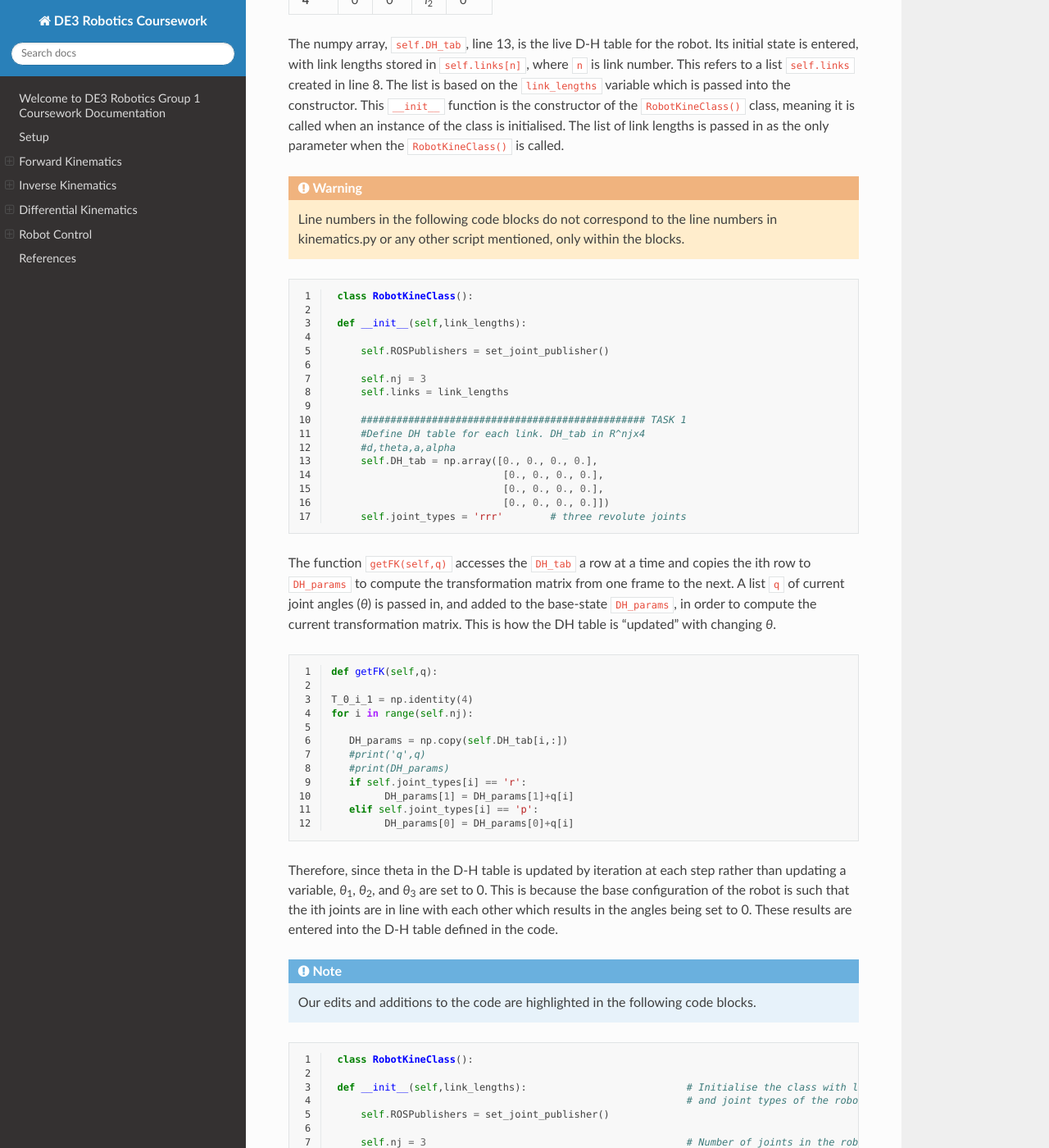
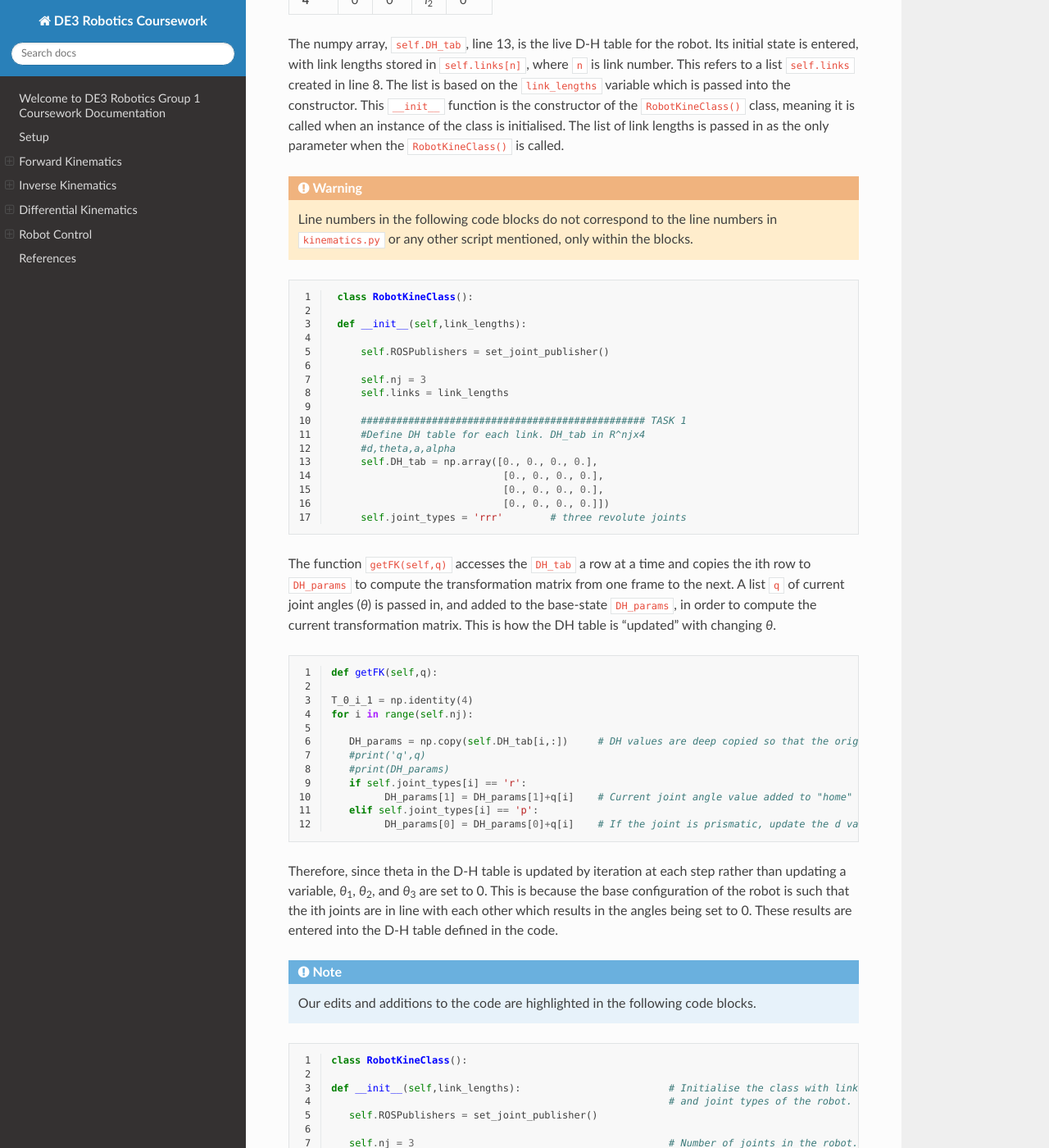
Before and after one commit to oliver-veal/robotics-coursework, a Sphinx documentation site: the page built from docs/source/index.rst, in a window 1280 px wide and 1400 px high, scrolled down 3299 px. Shown: the whole window at 82% size. Built offline with Sphinx 7.4.7 and the Read the Docs theme 2.0.0, drawn with Linux system fonts in a browser that asks for light colours; some of the changed text lies outside the part shown.

Commit message:
comment change

```diff
--- a/docs/source/index.rst
+++ b/docs/source/index.rst
@@ -124,7 +124,7 @@ The list of link lengths is passed in as the only parameter when the ``RobotKine
 
 .. warning::
 
-   Line numbers in the following code blocks do not correspond to the line numbers in kinematics.py or any other script mentioned, only within the blocks.
+   Line numbers in the following code blocks do not correspond to the line numbers in ``kinematics.py`` or any other script mentioned, only within the blocks.
 
 .. code-block:: python
    :linenos:
@@ -159,13 +159,13 @@ This is how the DH table is “updated” with changing |θ|.
    T_0_i_1 = np.identity(4)
    for i in range(self.nj):
 
-      DH_params = np.copy(self.DH_tab[i,:])
+      DH_params = np.copy(self.DH_tab[i,:])     # DH values are deep copied so that the original values stored in the self.DH_tab variable are never modified.
       #print('q',q)
       #print(DH_params)
       if self.joint_types[i] == 'r':
-            DH_params[1] = DH_params[1]+q[i]
+            DH_params[1] = DH_params[1]+q[i]    # Current joint angle value added to "home" angle to get the current theta value.
       elif self.joint_types[i] == 'p':
-            DH_params[0] = DH_params[0]+q[i]
+            DH_params[0] = DH_params[0]+q[i]    # If the joint is prismatic, update the d value instead (the joint slides instead of rotating).
 
 Therefore, since theta in the D-H table is updated by iteration at each step rather than updating a variable, |θ1|, |θ2|, and |θ3| are set to 0.
 This is because the base configuration of the robot is such that the ith joints are in line with each other which results in the angles being set to 0.
@@ -179,27 +179,27 @@ These results are entered into the D-H table defined in the code.
    :linenos:
    :emphasize-lines: 13-16
 
-    class RobotKineClass():
+   class RobotKineClass():
 
-    def __init__(self,link_lengths):                           # Initialise the class with link lenghs, DH parameters
-                                                               # and joint types of the robot.
-        self.ROSPublishers = set_joint_publisher()
+   def __init__(self,link_lengths):                         # Initialise the class with link lenghs, DH parameters
+                                                            # and joint types of the robot.
+      self.ROSPublishers = set_joint_publisher()
 
-        self.nj = 3                                            # Number of joints in the robot.
-        self.links = link_lengths                              # Array containing the length of each joint in the robot.
+      self.nj = 3                                           # Number of joints in the robot.
+      self.links = link_lengths                             # Array containing the length of each joint in the robot.
 
-        ################################################ TASK 1
-        #Define DH table for each link. DH_tab in R^njx4
-        #d,theta,a,alpha
-        self.DH_tab = np.array([[self.links[0], 0., 0., 0.],   # NumPy array representation of DH matrix.
-                                [0., 0., 0., pi/2.],           # The four columns represent the DH parameters d, theta, a and alpha.
-                                [0., 0., self.links[1], 0.],   # Each row contains the DH parameter values for each frame, with the values being
-                                [0., 0., self.links[2], 0.]])  # with respect to the previous frame (there are 3 joints and 1 end effector,
-                                                               # three revolute joints# each having a reference frame attached, so 4 rows total).
+      ################################################ TASK 1
+      #Define DH table for each link. DH_tab in R^njx4
+      #d,theta,a,alpha
+      self.DH_tab = np.array([[self.links[0], 0., 0., 0.],  # NumPy array representation of DH matrix.
+                              [0., 0., 0., pi/2.],          # The four columns represent the DH parameters d, theta, a and alpha.
+                              [0., 0., self.links[1], 0.],  # Each row contains the DH parameter values for each frame, with the values being
+                              [0., 0., self.links[2], 0.]]) # with respect to the previous frame (there are 3 joints and 1 end effector,
+                                                            # three revolute joints each having a reference frame attached, so 4 rows total).
 
-        self.joint_types = 'rrr'	                              # Defining the type of each joint as a string with the ith character
-                                                               # representing the type of the ith joint,
-                                                               # with r representing revolute and p prismatic; all are revolute in this case.
+      self.joint_types = 'rrr'                              # Defining the type of each joint as a string with the ith character
+                                                            # representing the type of the ith joint,
+                                                            # with r representing revolute and p prismatic; all are revolute in this case.
 
 ----------------------------
 Task B: Coding the D-H Table
@@ -357,7 +357,7 @@ To implement the above equations in the script, ``[T_0_i] = [T_0_i_1][T_i_1_1]``
             T_0_i_1 = T_0_i                           # The base-to-previous-frame matrix now refers to this frame's base transformation matrix, such that next iteration it does indeed refer to the "previous" frame.
         T_0_n_1 = T_0_i
         DH_params = np.copy(self.DH_tab[self.nj, :])  # The q array only has 3 joint angles, so the end effector frame is handled seperately at the end.
-        T_n_1_n = DH_matrix(DH_params)
+        T_n_1_n = DH_matrix(DH_params)                # If you tried to do all 4 matrix multiplications in one loop, the q array would have an index out of bounds.
         T_0_n = np.matmul(T_0_n_1, T_n_1_n)
 
 To test the code, open a new terminal and run
```
